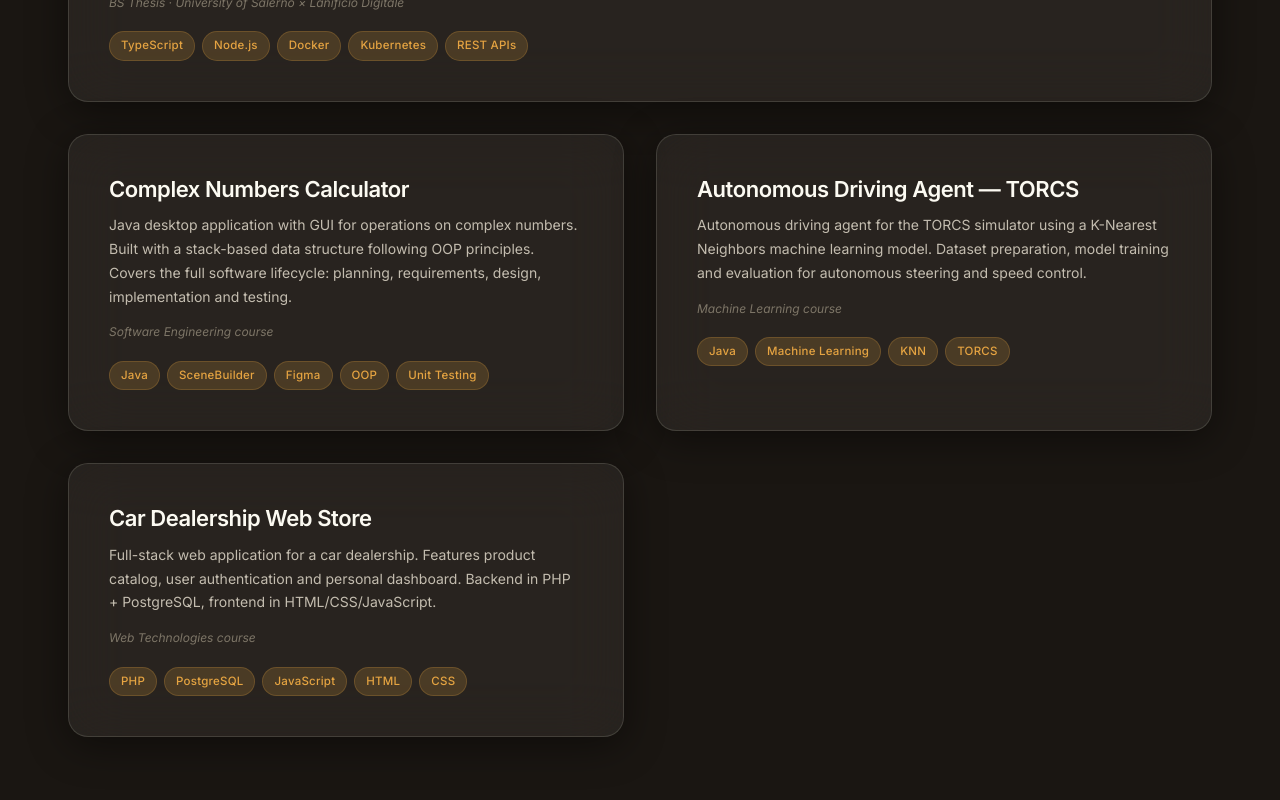
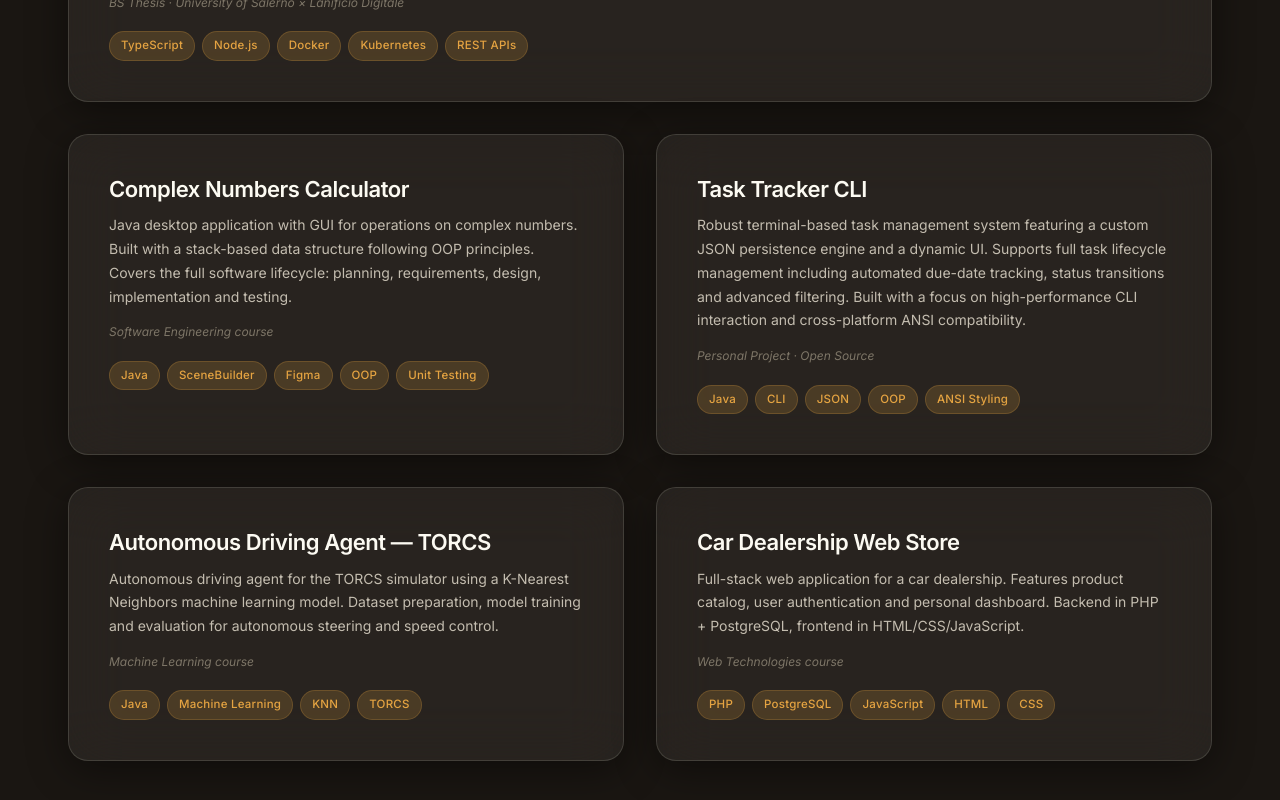
Before and after one commit to MicheleGravagnone/portfolio, a React (Create React App) app: page / in a window 1280 px wide. Shown: the part 2789-3589 px from the top of the page. Built offline with nearby package versions, Linux system fonts and the light colour scheme.

Commit message:
Updated i18n.js

```diff
--- a/src/i18n.js
+++ b/src/i18n.js
@@ -66,6 +66,13 @@ export const content = {
           tags: ['Java', 'SceneBuilder', 'Figma', 'OOP', 'Unit Testing'],
           context: 'Software Engineering course',
           icon: '🧮',
+        },
+        {
+          title: 'Task Tracker CLI',
+          description: 'Robust terminal-based task management system featuring a custom JSON persistence engine and a dynamic UI. Supports full task lifecycle management including automated due-date tracking, status transitions and advanced filtering. Built with a focus on high-performance CLI interaction and cross-platform ANSI compatibility.',
+          tags: ['Java', 'CLI', 'JSON', 'OOP', 'ANSI Styling'],
+          context: 'Personal Project · Open Source',
+          icon: '📝',
         },
         {
           title: 'Autonomous Driving Agent — TORCS',
@@ -174,6 +181,13 @@ export const content = {
           icon: '🧮',
         },
         {
+          title: 'Task Tracker CLI',
+          description: 'Robusto sistema di gestione delle attività da terminale dotato di un motore di persistenza JSON personalizzato e un\'interfaccia utente dinamica. Supporta la gestione completa del ciclo di vita dei task inclusi il monitoraggio automatico delle scadenze, transizioni di stato e filtri avanzati. Progettato per un\'interazione CLI ad alte prestazioni con piena compatibilità cross-platform per gli stili ANSI.',
+          tags: ['Java', 'CLI', 'JSON', 'OOP', 'ANSI Styling'],
+          context: 'Progetto Personale · Open Source',
+          icon: '📝',
+        },
+        {
           title: 'Agente di Guida Autonoma — TORCS',
           description: 'Agente di guida autonoma per il simulatore TORCS tramite modello K-Nearest Neighbors. Preparazione dataset, addestramento e valutazione del modello per il controllo autonomo di sterzo e velocità.',
           tags: ['Java', 'Machine Learning', 'KNN', 'TORCS'],
```
